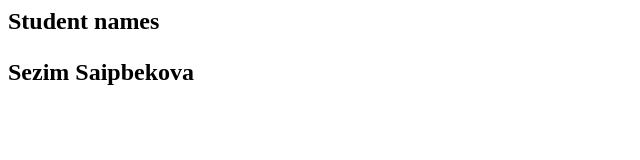
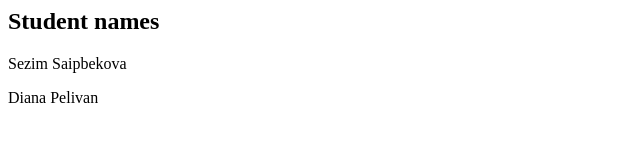
Before and after one commit to SezimSaipbekova/MyProject, a plain HTML site: page index.html in a window 1280 px wide. Shown: the whole page, without its empty margins (0-640 px from the left). Drawn offline with Linux system fonts and the light colour scheme.

Commit message:
Added one more student

```diff
--- a/index.html
+++ b/index.html
@@ -1,2 +1,3 @@
-<h2>Student names<h2>
-<p>Sezim Saipbekova<p>
+<h2>Student names</h2>
+<p>Sezim Saipbekova</p>
+    <p>Diana Pelivan</p>
```
